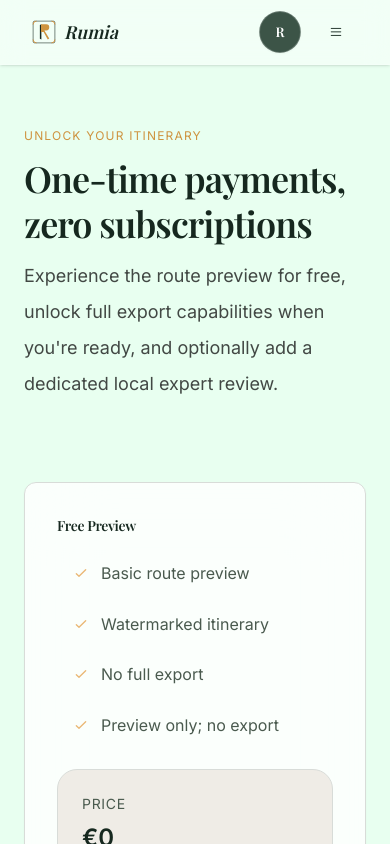
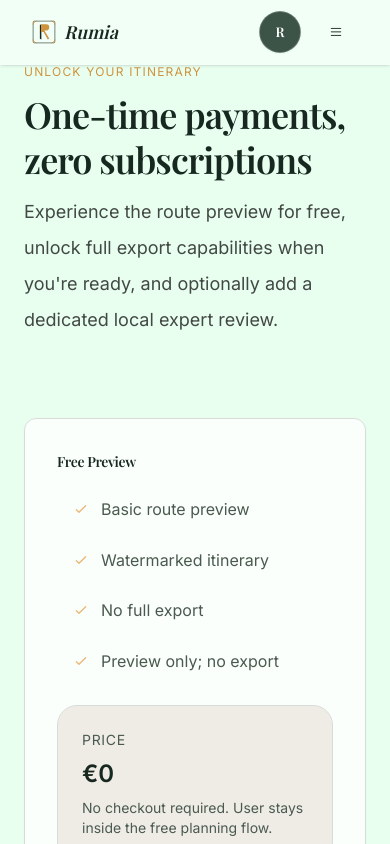
Before and after one commit to Dystx/Rota, a Next.js app in the folder apps/web/: page /pricing in a window 390 px wide. Shown: the top 844 px of the page. Built offline with nearby package versions, Linux system fonts and the light colour scheme.

Commit message:
fix: normalize public landmarks and operator mobile width

```diff
--- a/apps/web/app/(admin)/admin/specialists/page.tsx
+++ b/apps/web/app/(admin)/admin/specialists/page.tsx
@@ -321,6 +321,7 @@ export default async function AdminSpecialistsPage() {
           <CardTitle>Specialist profiles</CardTitle>
         </CardHeader>
         <CardContent>
+          <div className="overflow-x-auto" aria-label="Specialist profiles table region">
             <DataTable
               columns={columns}
               data={data as SpecialistProfile[]}
@@ -332,6 +333,7 @@ export default async function AdminSpecialistsPage() {
               }
               ariaLabel="Specialist profiles"
             />
+          </div>
         </CardContent>
       </Card>
     </PageShell>
--- a/apps/web/app/(marketing)/how-it-works/page.tsx
+++ b/apps/web/app/(marketing)/how-it-works/page.tsx
@@ -35,10 +35,6 @@ export default function HowItWorksPage() {
   return (
     <div className="min-h-screen flex flex-col bg-background">
       <TopNav />
-      <main
-        id="main-content"
-        className="flex-1 pt-header-height"
-      >
       <PageShell bare>
         <SectionHeading
           eyebrow="The Journey"
@@ -64,7 +60,6 @@ export default function HowItWorksPage() {
           </Link>
         </div>
       </PageShell>
-      </main>
       <SiteFooter />
     </div>
   );
--- a/apps/web/app/(marketing)/human-review/page.tsx
+++ b/apps/web/app/(marketing)/human-review/page.tsx
@@ -23,10 +23,6 @@ export default function HumanReviewPage() {
   return (
     <div className="min-h-screen flex flex-col bg-background">
       <TopNav />
-      <main
-        id="main-content"
-        className="flex-1 pt-header-height"
-      >
       <PageShell bare>
         <SectionHeading
           eyebrow="Trust layer"
@@ -83,7 +79,6 @@ export default function HumanReviewPage() {
           </div>
         </div>
       </PageShell>
-      </main>
       <SiteFooter />
     </div>
   );
--- a/apps/web/app/(marketing)/pricing/page.tsx
+++ b/apps/web/app/(marketing)/pricing/page.tsx
@@ -19,10 +19,6 @@ export default function PricingPage() {
   return (
     <div className="min-h-screen flex flex-col bg-background">
       <TopNav />
-      <main
-        id="main-content"
-        className="flex-1 pt-header-height"
-      >
       <PageShell bare>
         <SectionHeading
           eyebrow="Unlock your itinerary"
@@ -54,7 +50,6 @@ export default function PricingPage() {
           ))}
         </div>
       </PageShell>
-      </main>
       <SiteFooter />
     </div>
   );
--- a/packages/ui/src/components/operator-shell.tsx
+++ b/packages/ui/src/components/operator-shell.tsx
@@ -271,7 +271,7 @@ export function OperatorShell({
             </div>
           </details>
 
-          <div className="mx-auto max-w-6xl px-4 py-8 md:px-8 md:py-12 lg:px-12 lg:py-16">
+          <div className="mx-auto min-w-0 w-full max-w-6xl overflow-x-hidden px-4 py-8 md:px-8 md:py-12 lg:px-12 lg:py-16">
             {children}
           </div>
         </div>
```
Lines whose indentation alone changed are shown as unchanged.
